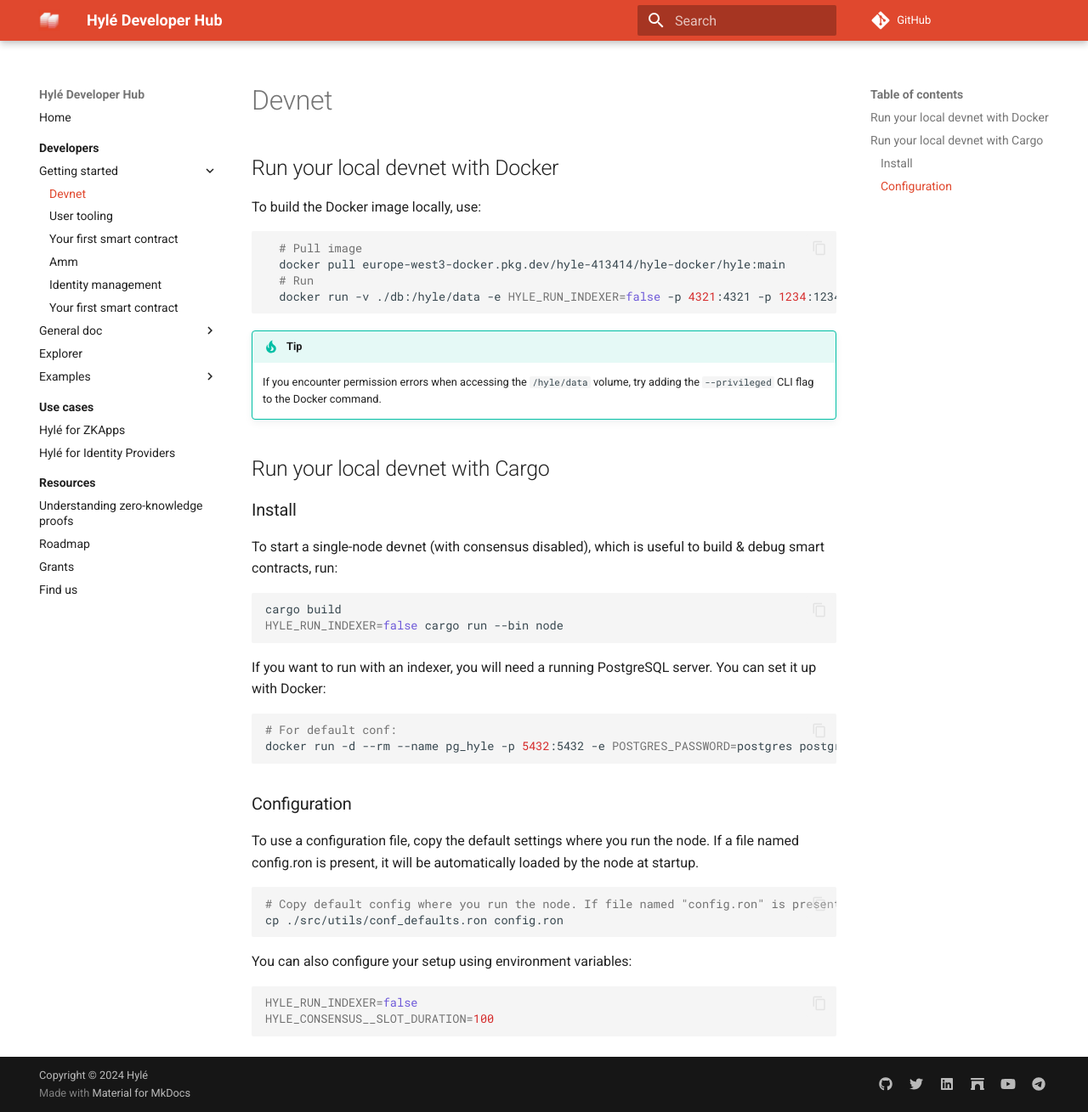
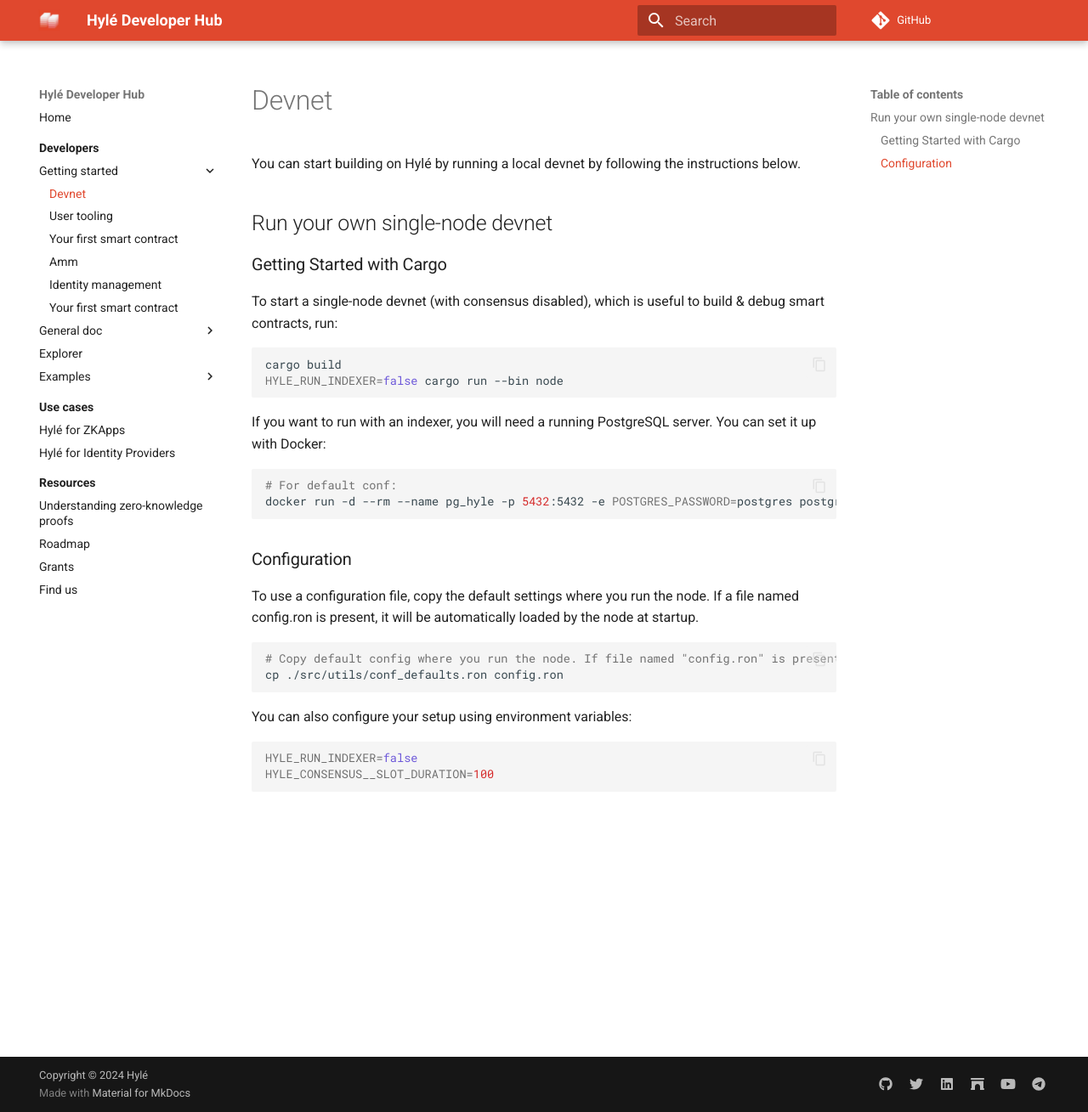
Before and after one commit to Hyle-org/devhub-hyle, an MkDocs documentation site: the page built from docs/developers/getting-started/devnet.md, in a window 1280 px wide and 1309 px high. Shown: the whole window at 85% size. Built offline with MkDocs 1.6.1 and Material for MkDocs 9.7.7, drawn with Linux system fonts in a browser that asks for light colours; comment, search, counter and statistics services are not loaded.

````diff
--- a/docs/developers/getting-started/devnet.md
+++ b/docs/developers/getting-started/devnet.md
@@ -2,7 +2,7 @@
 
 <!-- Testnet
 Hylé provides a testnet where you can test your smart contract and help us test our network.
-
+-->
 
 You can start building on Hylé by running a local devnet by following the instructions below.
 
@@ -18,29 +18,11 @@
 Here are some useful links:
 
 - [Your first smart contract](./your-first-smart-contract.md)
-- [Examples](../examples/index.md)
 -->
 
-## Run your local devnet with Docker
+## Run your own single-node devnet
 
-<!-- TODO: Lancelot to make image public -->
-<!-- TODO: Alex S. to test run -->
-
-To build the Docker image locally, use:
-
-```bash
-  # Pull image
-  docker pull europe-west3-docker.pkg.dev/hyle-413414/hyle-docker/hyle:main
-  # Run
-  docker run -v ./db:/hyle/data -e HYLE_RUN_INDEXER=false -p 4321:4321 -p 1234:1234 hyle
-```
-
-!!! tip
-    If you encounter permission errors when accessing the `/hyle/data` volume, try adding the `--privileged` CLI flag to the Docker command.
-
-## Run your local devnet with Cargo
-
-### Install
+### Getting Started with Cargo
 
 To start a single-node devnet (with consensus disabled), which is useful to build & debug smart contracts, run:
 
````
